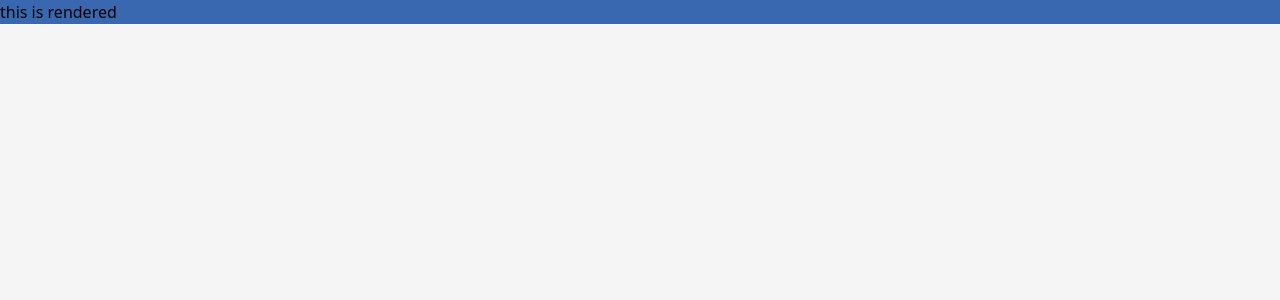
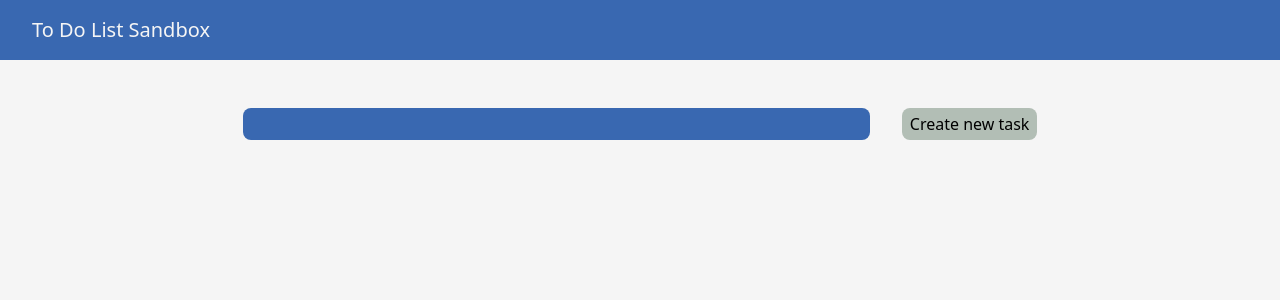
Before and after one commit to faizbasir/FE-to-do-list, a React app: page / in a window 1280 px wide. Shown: the top 300 px of the page. Built offline with nearby package versions, Linux system fonts and the light colour scheme.

Commit message:
completed header. started on form funcationality

```diff
--- a/src/App.tsx
+++ b/src/App.tsx
@@ -1,8 +1,15 @@
 import React from "react";
 import "./index.css";
+import Header from "./components/UI/header/Header";
+import Form from "./components/UI/content/input/Form";
 
 const App = () => {
-  return <p className="bg-secondary">this is rendered</p>;
+  return (
+    <>
+      <Header />
+      <Form />
+    </>
+  );
 };
 
 export default App;
--- /dev/null
+++ b/src/components/UI/content/input/Form.tsx
@@ -0,0 +1,29 @@
+import React, { SyntheticEvent } from "react";
+
+const Form = () => {
+  const submitHandler = (e: SyntheticEvent) => {
+    e.preventDefault();
+  };
+
+  return (
+    <>
+      <form
+        onSubmit={submitHandler}
+        className="mt-12 w-[70%] mx-auto flex justify-center"
+      >
+        <input
+          type="text"
+          className="bg-secondary px-2 py-1 rounded-lg w-[70%] text-primary mr-8"
+        />
+        <button
+          type="submit"
+          className="bg-gray px-2 py-1 rounded-lg hover:bg-darkgray"
+        >
+          Create new task
+        </button>
+      </form>
+    </>
+  );
+};
+
+export default Form;
--- /dev/null
+++ b/src/components/UI/content/tasks/TaskList.tsx
@@ -0,0 +1,11 @@
+import React from "react";
+
+const TaskList = () => {
+  return (
+    <>
+      <p>Task List here</p>
+    </>
+  );
+};
+
+export default TaskList;
--- /dev/null
+++ b/src/components/UI/header/Header.tsx
@@ -0,0 +1,12 @@
+import React from "react";
+
+const Header = () => {
+  return (
+    <>
+      <h1 className="bg-secondary text-primary text-xl py-4 px-8">
+        To Do List Sandbox
+      </h1>
+    </>
+  );
+};
+export default Header;
```
